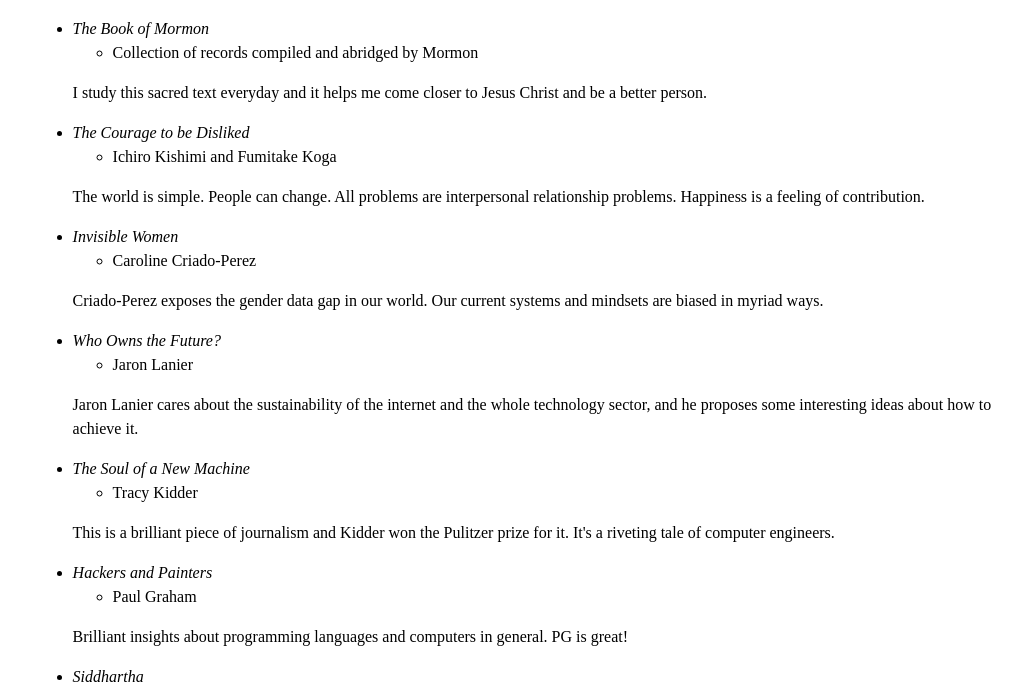
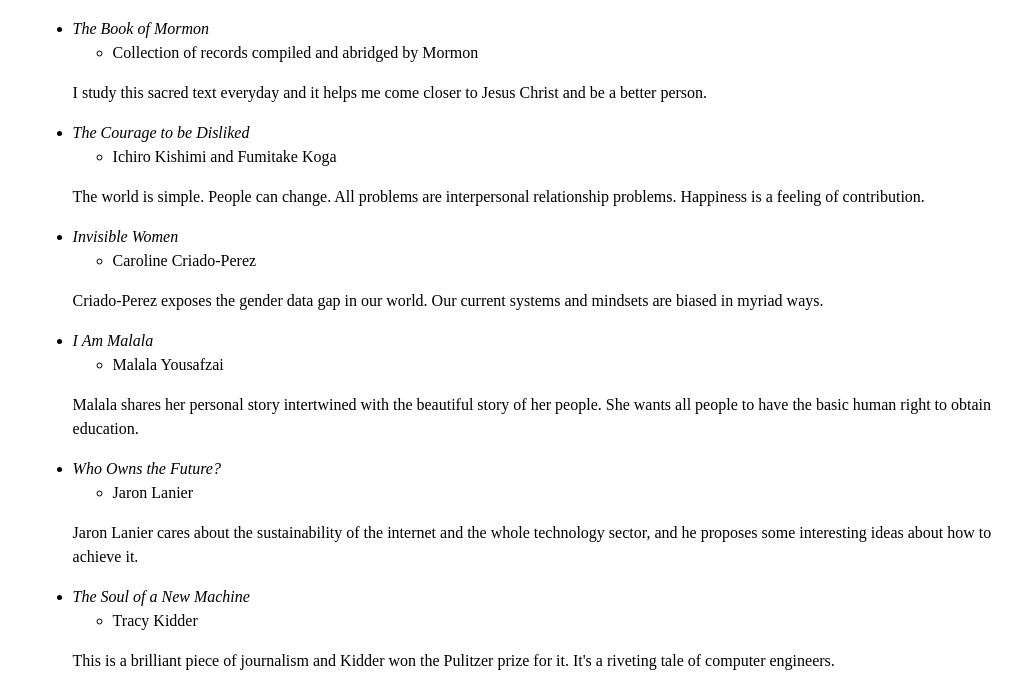
Before and after one commit to increscent/increscent, a website: page www/books.html in a window 1280 px wide. Shown: the part 121-805 px from the top of the page, without its empty margins (232-1254 px from the left). Drawn offline with Linux system fonts and the light colour scheme.

Commit message:
added 'I Am Malala'

```diff
--- a/www/books.html
+++ b/www/books.html
@@ -32,6 +32,12 @@
 						<i>Invisible Women</i>
 						<ul><li>Caroline Criado-Perez</li></ul>
 						<p>Criado-Perez exposes the gender data gap in our world. Our current systems and mindsets are biased in myriad ways.</p>
+					</li>
+
+					<li>
+						<i>I Am Malala</i>
+						<ul><li>Malala Yousafzai</li></ul>
+						<p>Malala shares her personal story intertwined with the beautiful story of her people. She wants all people to have the basic human right to obtain education.</p>
 					</li>
 
                     <li>
```
